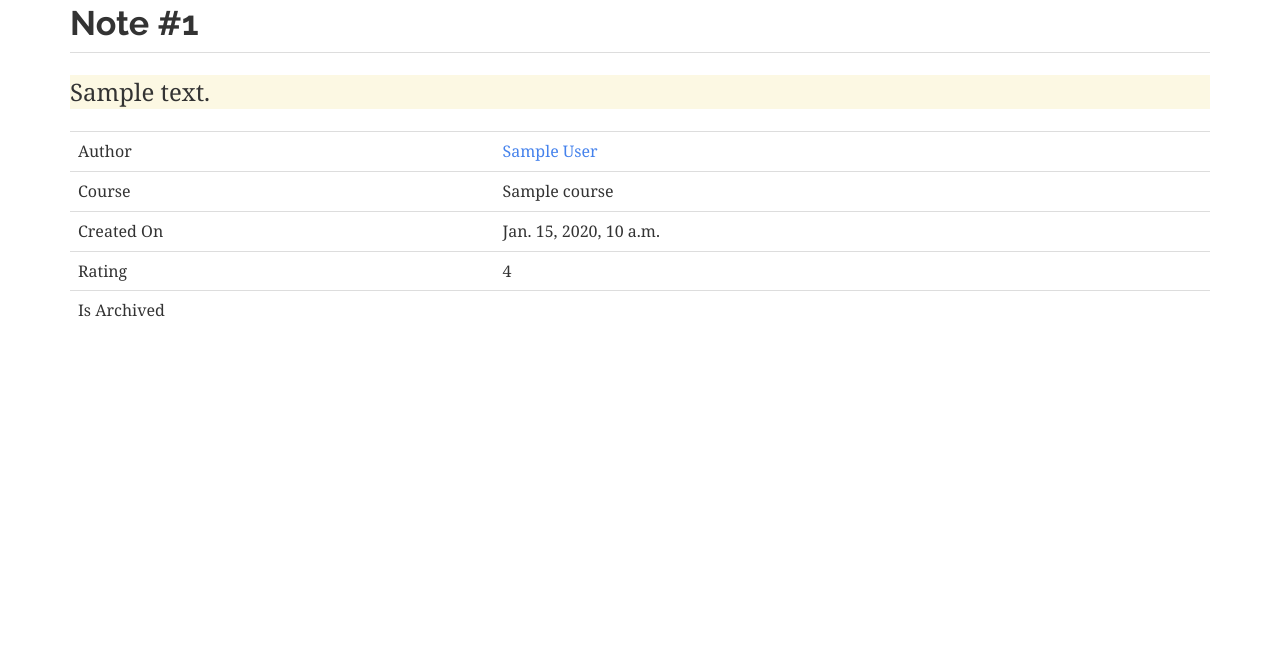
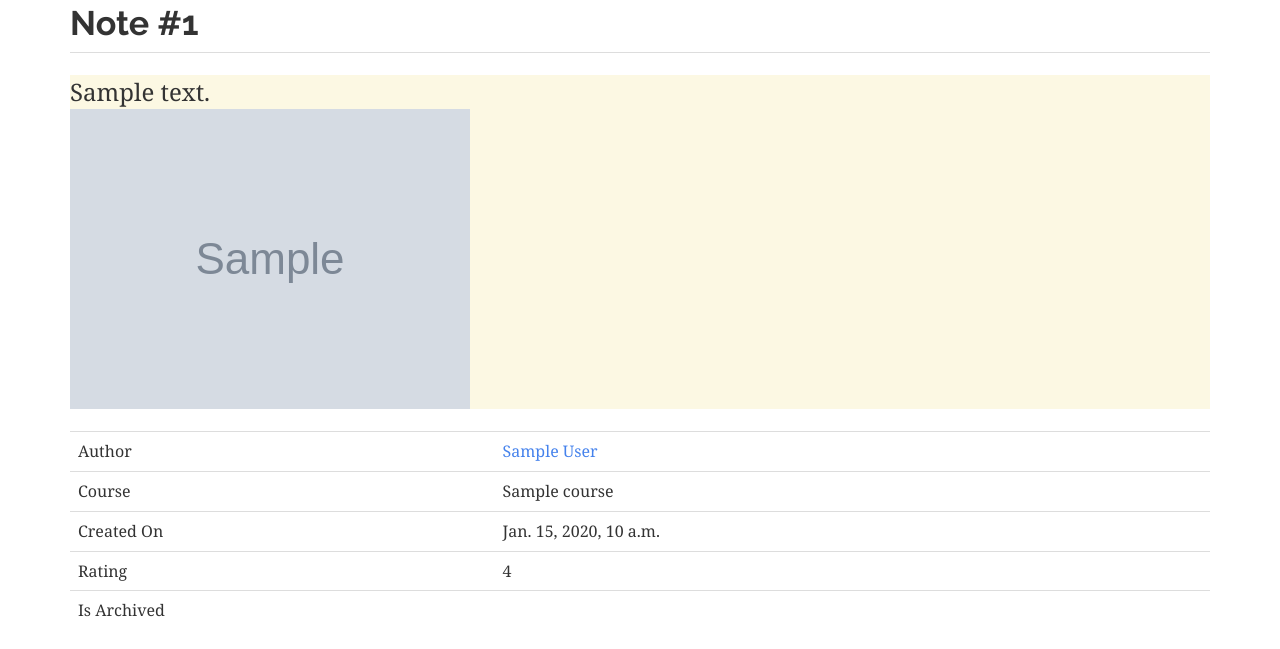
Before and after one commit to papes1ns/notedrop, a Django app: template templates/main/posts.html in a window 1280 px wide. Shown: the top 649 px of the page. Run offline with Django 3.2, Linux system fonts and the light colour scheme; the template is opened without the code that fills it: most values are stand-ins (such as "Sample title", 1, 10 or a date in 2020); grey boxes marked "Sample" are stand-in pictures; some libraries are stand-ins or nearby versions.

Commit message:
Add image to post view

```diff
--- a/templates/main/posts.html
+++ b/templates/main/posts.html
@@ -6,6 +6,9 @@
 <h2 class='page-header'>Note #{{ post.pk }}</h2>
 <p class='lead bg-warning'>
   {{ post.content }}
+  {% if post.image %}
+    <img src='/media/{{ post.image }}' class='img-responsive post-image' />
+  {% endif %}
 </p>
 <table class='table'>
   <tr>
```
